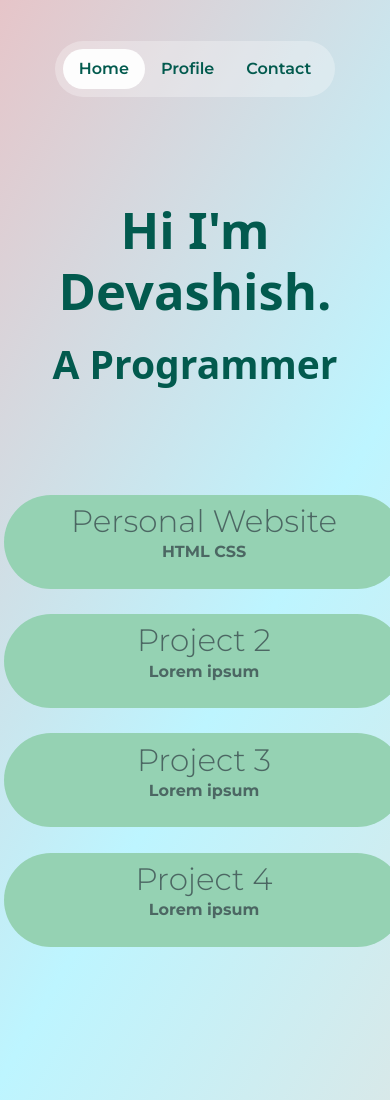
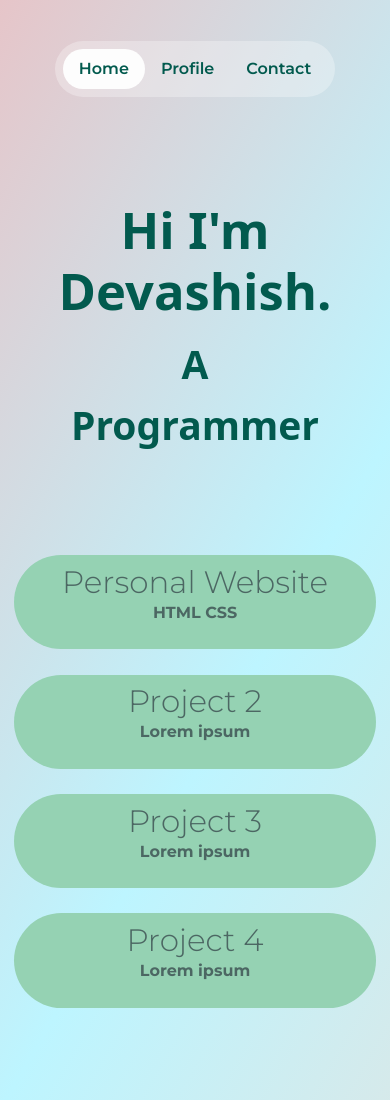
Before and after one commit to devashish0818/PersonalSite, a plain HTML site: page index.html in a window 390 px wide. Shown: the top 1100 px of the page. Drawn offline with nearby package versions, Linux system fonts and the light colour scheme; a web font is replaced by a local one.

Commit message:
home page
home page overflow issue

```diff
--- a/style.css
+++ b/style.css
@@ -265,7 +265,12 @@ h4.display-4{
 
     .project-grid-container{
         row-gap: 3vh;
-        column-gap: 1rem;
+        column-gap:0;
+    }
+
+    .tab-pane{
+        margin-left: 10px;
+        margin-right: 10px;
     }
 
 }
```
